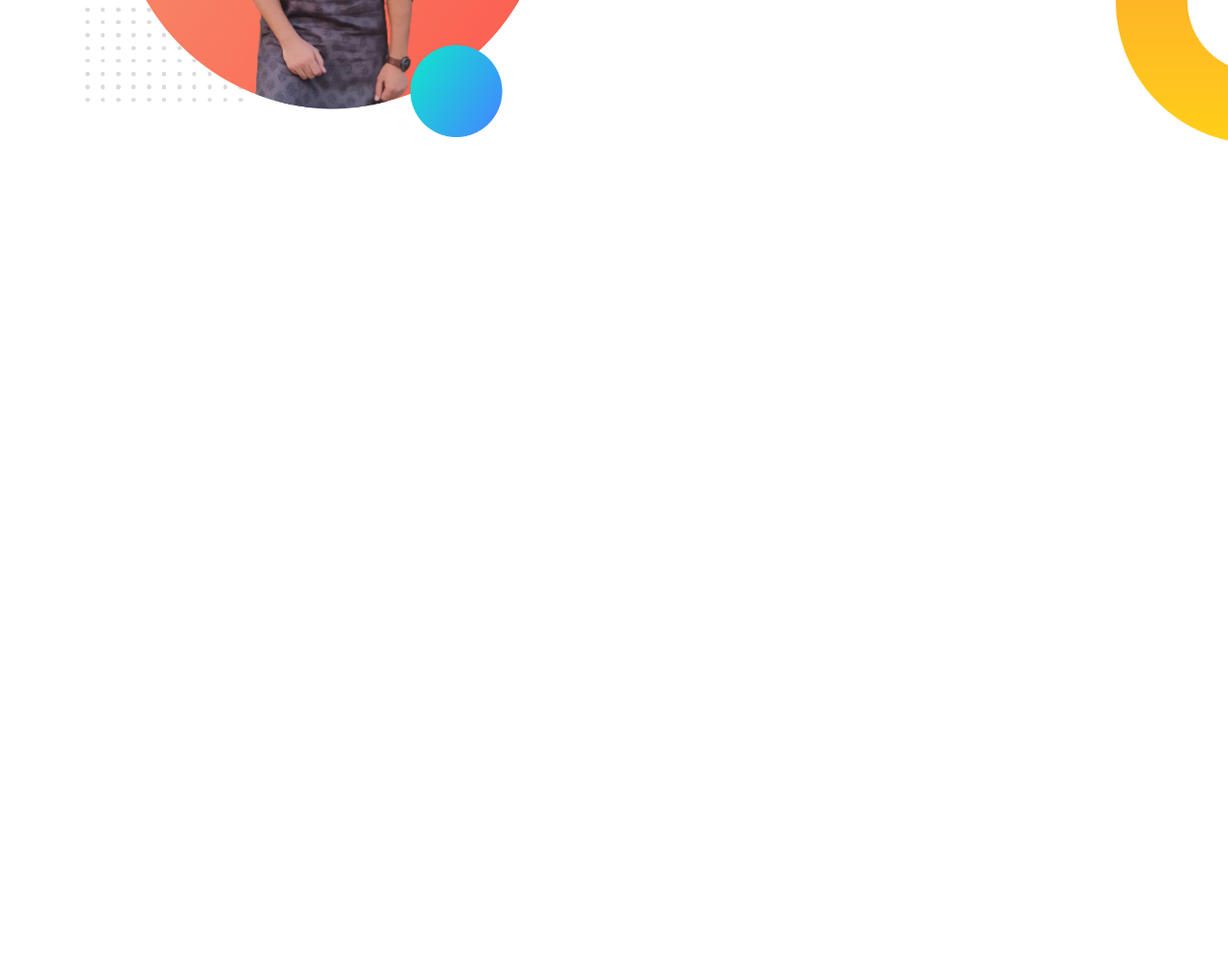
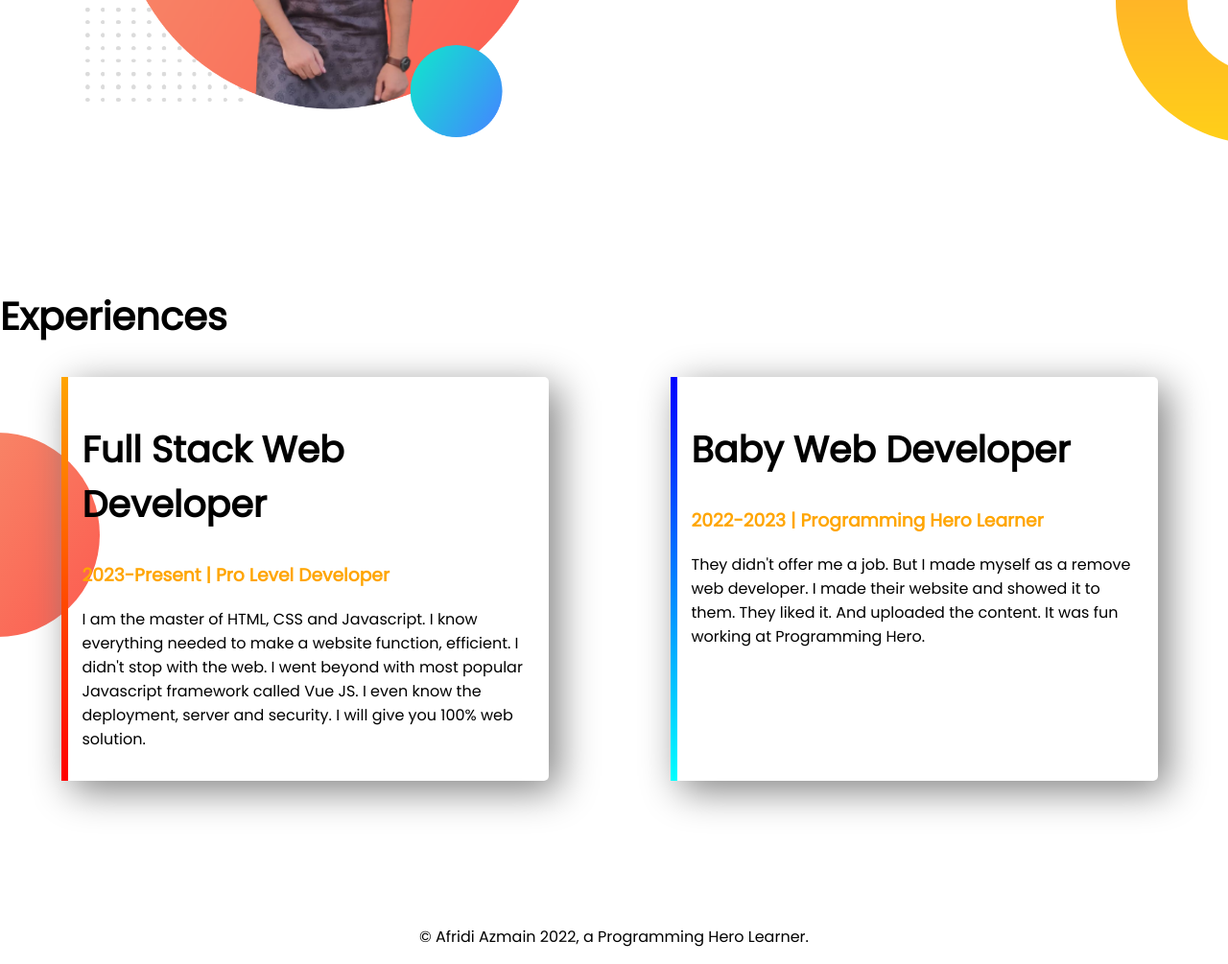
Before and after one commit to Azmain951/developer-portfolio, a plain HTML site: page index.html in a window 1280 px wide. Shown: the part 974-1979 px from the top of the page at 96% size. Before the commit the page ends 1274 px from the top, so only its background shows below. Drawn offline with Linux system fonts and the light colour scheme.

Commit message:
experience and footer added

```diff
--- a/index.html
+++ b/index.html
@@ -13,7 +13,7 @@
 </head>
 
 <body>
-    <section class="top-banner">
+    <section class="top-banner flex-container">
         <div class="half-width">
             <h1 class="title">Welcome To</h1>
             <h1 class="title"><span class="name">Afridi Azmain</span> World!!!</h1>
@@ -33,7 +33,7 @@
         </div>
     </section>
 
-    <section class="dream-big">
+    <section class="dream-big flex-container">
         <div class=half-width>
             <img src="images/afridi-azmain2.png" alt="">
         </div>
@@ -45,6 +45,31 @@
             <a class="link-button" href="">DOWNLOAD RESUME</a>
         </div>
     </section>
+
+    <section class="experience-section">
+        <h1 class="dream-big-title">Experiences</h1>
+
+        <div class="flex-container">
+            <div id="web-dev-experience" class="experience-item">
+                <h2>Full Stack Web Developer</h2>
+                <h3 class="name">2023-Present | Pro Level Developer</h3>
+                <p>I am the master of HTML, CSS and Javascript. I know everything needed to make a website function,
+                    efficient. I didn't stop with the web. I went beyond with most popular Javascript framework called
+                    Vue JS. I even know the deployment, server and security. I will give you 100% web solution.</p>
+            </div>
+            <div id="baby-dev-experience" class="experience-item">
+                <h2>Baby Web Developer</h2>
+                <h3 class="name">2022-2023 | Programming Hero Learner</h3>
+                <p>They didn't offer me a job. But I made myself as a remove web developer. I made their website and
+                    showed it to them. They liked it. And uploaded the content. It was fun working at Programming Hero.
+                </p>
+            </div>
+        </div>
+    </section>
+
+    <footer>
+        <p>© Afridi Azmain 2022, a Programming Hero Learner.</p>
+    </footer>
 </body>
 
 </html>
--- a/style.css
+++ b/style.css
@@ -7,11 +7,15 @@ body{
     font-size: 50px;
 }
 
+h2{
+    font-size: 38px;
+}
+
 .name{
     color: orange;
 }
 
-section{
+.flex-container{
     display: flex;
     margin-bottom: 150px;
     padding-right: 10px;
@@ -50,3 +54,35 @@ section{
 .dream-big-title{
     font-size: 40px;
 }
+
+.experience-item{
+    width: 40%;
+    margin-left: 5%;
+    margin-right: 5%;
+    box-shadow: 10px 10px 40px gray;
+    padding: 15px;
+    border-radius: 5px;
+}
+
+.experience-section{
+    background-image: url(images/exp-bg.png);
+    background-repeat: no-repeat;
+    background-position: left;
+}
+
+#web-dev-experience{
+    border-left: 7px solid;
+    border-image: linear-gradient(orange,red);
+    border-image-slice: 1;
+}
+
+#baby-dev-experience{
+    border-left: 7px solid;
+    border-image: linear-gradient(blue,cyan);
+    border-image-slice: 1;
+}
+
+footer p{
+    text-align: center;
+
+}
```
Also changed, not shown: 4 other files.
